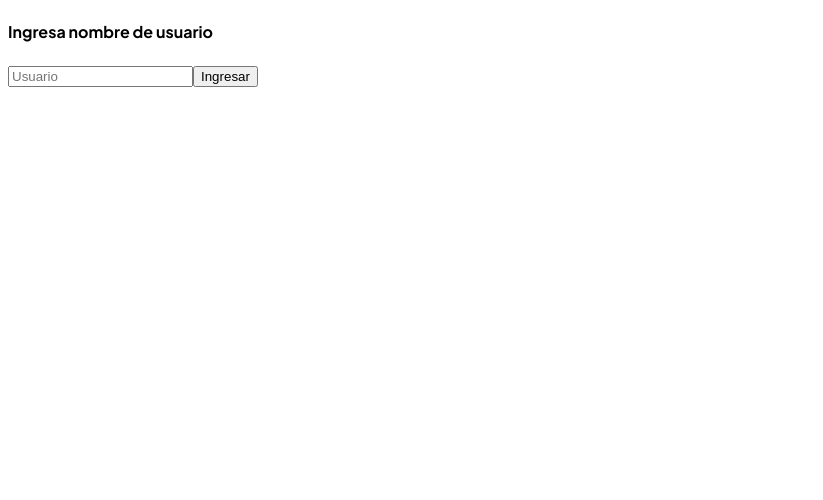
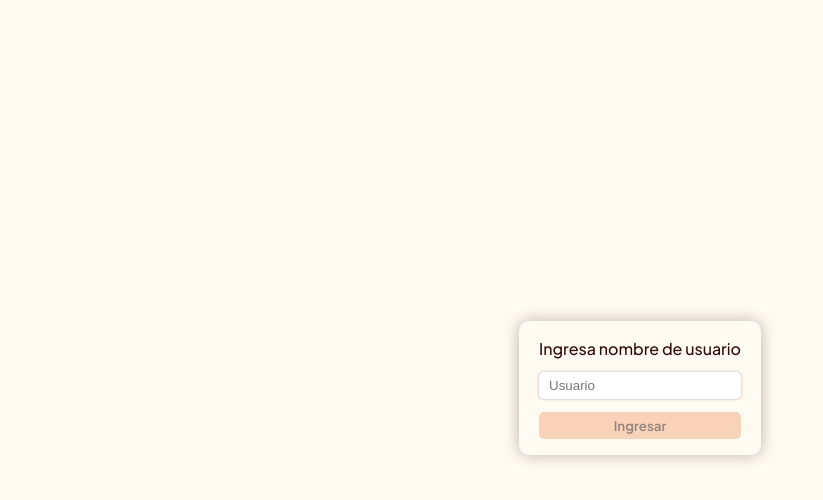
Before and after one commit to VictoriaBozzola/tecnicaFactorIt, an Angular app in the folder Frontend-tecnica/: page /login in a window 1280 px wide. Shown: the top 500 px of the page, without its empty margins (0-823 px from the left). Built offline with nearby package versions, Linux system fonts and the light colour scheme.

Commit message:
Estilos login

```diff
--- a/Frontend-tecnica/src/app/Components/login/login.component.css
+++ b/Frontend-tecnica/src/app/Components/login/login.component.css
@@ -0,0 +1,49 @@
+.login-container {
+    display: flex;
+    justify-content: center;
+    align-items: center;
+    height: 95vh;
+}
+
+.login-form {
+    display: flex;
+    flex-direction: column;
+    justify-content: space-around;
+    height: 15%;
+    padding: 10px 20px;
+    border-radius: 10px;
+    box-shadow: 0px 0px 15px #300c084d;
+}
+
+.login-label {
+    font-weight: 500;
+}
+
+.login-input {
+    border-style: none;
+    padding: 6px 10px;
+    border-radius: 5px;
+    box-shadow: 0px 0px 3px #300c0854;
+}
+
+.login-input:focus {
+    border-style: none;
+}
+
+.login-button {
+    border-style: none;
+    background: #f2ac82;
+    padding: 5px;
+    border-radius: 5px;
+    font-weight: 600;
+    color: #300c08;
+    cursor: pointer;
+}
+
+.login-button:active {
+    transform: scale(0.98);
+}
+
+.disabled {
+    opacity: 0.5;
+}
--- a/Frontend-tecnica/src/app/Components/login/login.component.html
+++ b/Frontend-tecnica/src/app/Components/login/login.component.html
@@ -1,7 +1,7 @@
-<div>
-    <form (ngSubmit)="submit()">
-        <h4>Ingresa nombre de usuario</h4>
-        <input type="text" placeholder="Usuario" [(ngModel)]="usuario" name="usuario">
-        <button type="submit"> Ingresar </button>
+<div class="login-container">
+    <form (ngSubmit)="submit()" class="login-form">
+        <label class="login-label">Ingresa nombre de usuario</label>
+        <input class="login-input" type="text" placeholder="Usuario" [(ngModel)]="usuario" name="usuario">
+        <button class="login-button" type="submit" [class.disabled]="usuario == ''"> Ingresar </button>
     </form>
 </div>
--- a/Frontend-tecnica/src/app/Components/login/login.component.ts
+++ b/Frontend-tecnica/src/app/Components/login/login.component.ts
@@ -22,6 +22,7 @@ export class LoginComponent implements OnInit {
   }
 
   submit(){
+    if(this.usuario != ''){
       this.gralService.login(this.usuario).subscribe((data) => {
         sessionStorage.setItem('usuario', JSON.stringify(data));
         this.router.navigateByUrl('/portal');
@@ -29,5 +30,6 @@ export class LoginComponent implements OnInit {
         console.log("Error: " + err);
       })
     }
+  }
 
 }
--- a/Frontend-tecnica/src/styles.css
+++ b/Frontend-tecnica/src/styles.css
@@ -9,4 +9,10 @@
 
 body {
   font-family: 'Plus Jakarta Sans', sans-serif;
+  background: #fffaf2;
+  color: #300c08;
 }
+
+button {
+  font-family: 'Plus Jakarta Sans', sans-serif;
+}
```
Lines whose indentation alone changed are shown as unchanged.
